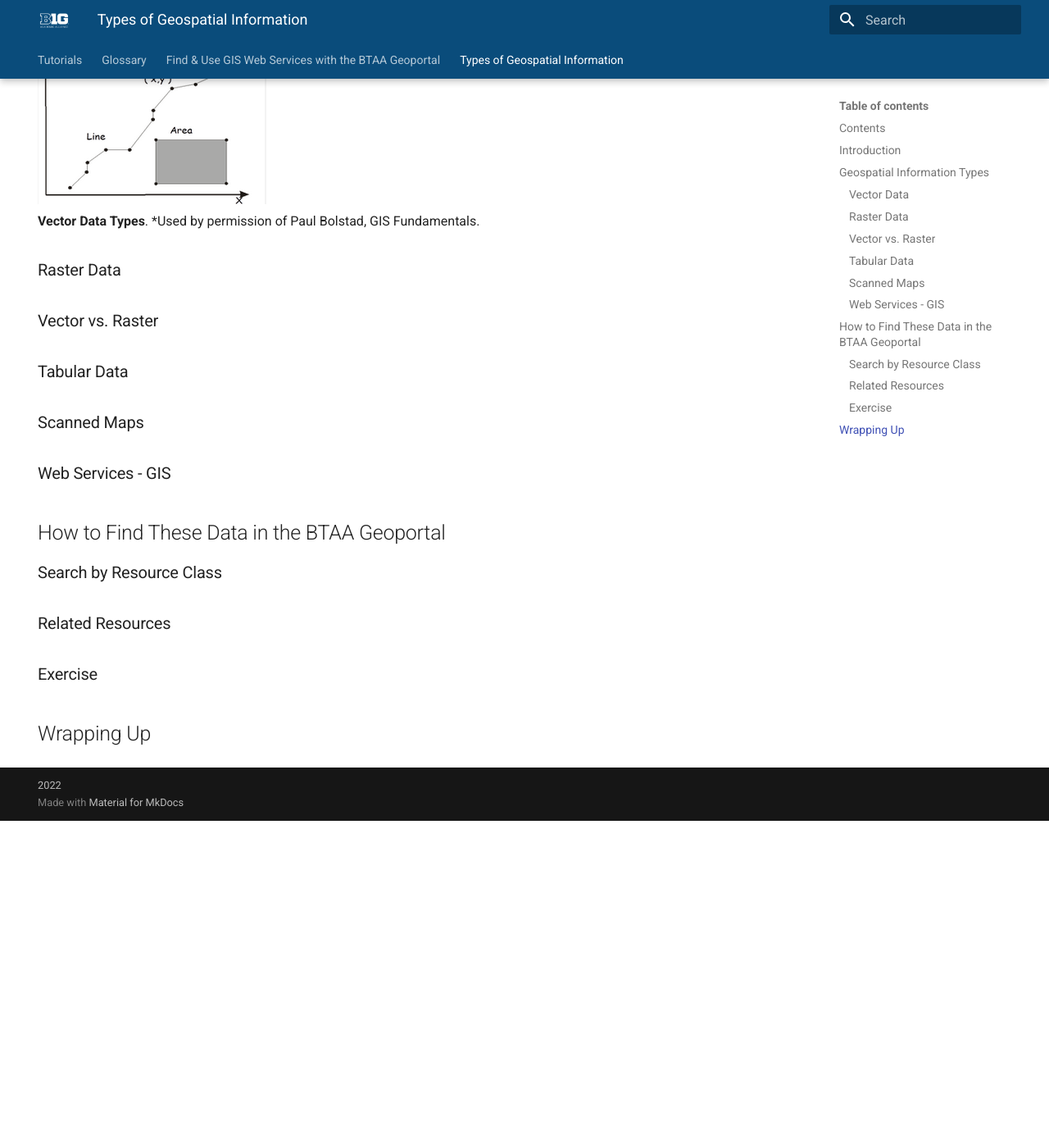
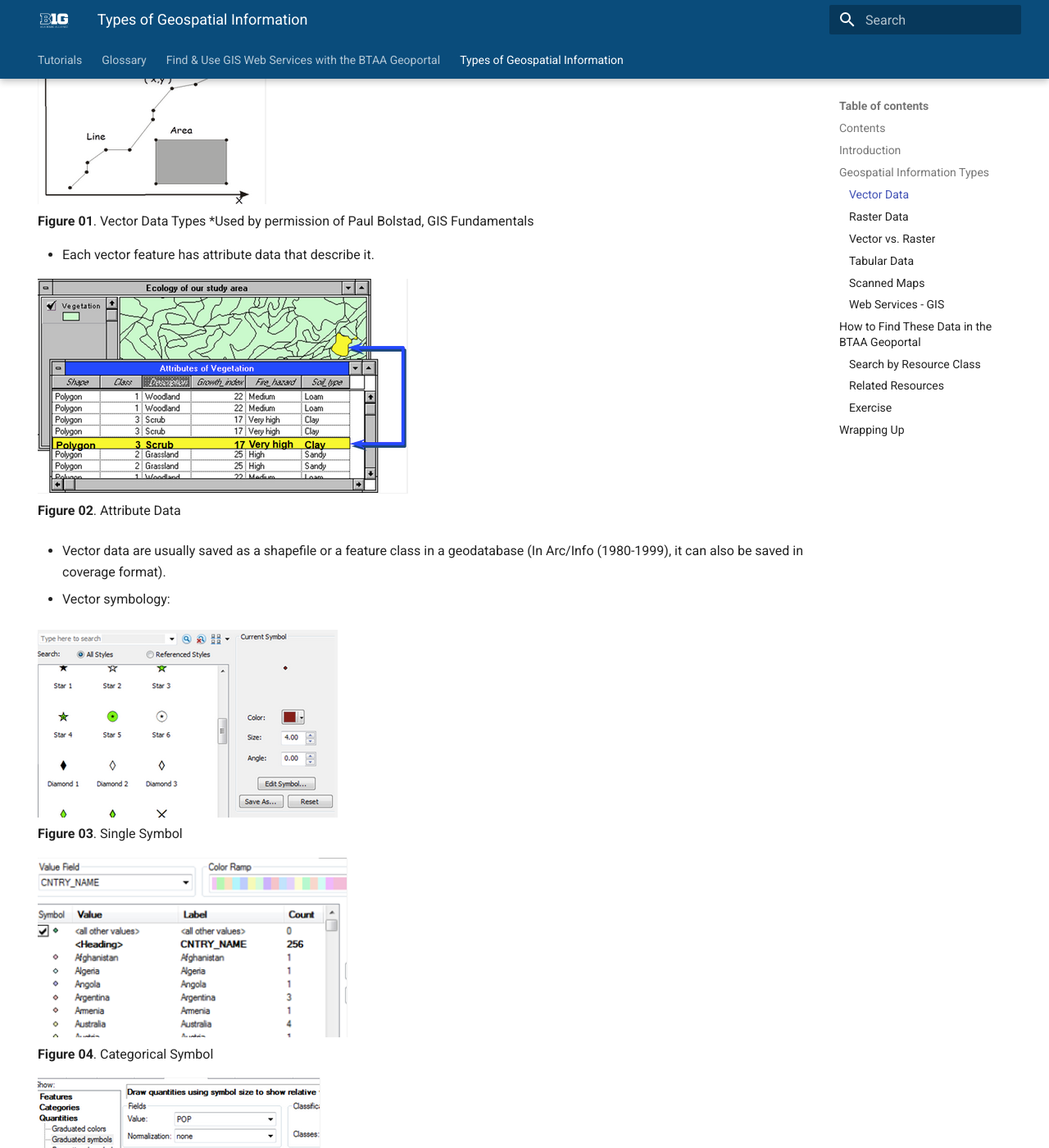
Before and after one commit to jebowe3/tutorials, an MkDocs documentation site: the page built from docs/types_of_geospatial_information.md, in a window 1280 px wide and 1400 px high, scrolled down 2090 px. Shown: the whole window at 82% size. Built offline with MkDocs 1.6.1 and Material for MkDocs 9.7.7, drawn with Linux system fonts in a browser that asks for light colours; before the commit the page ends 3091 px from its top, so only the background shows below that; some of the changed text lies outside the part shown.

Commit message:
finish vector section

```diff
--- a/docs/types_of_geospatial_information.md
+++ b/docs/types_of_geospatial_information.md
@@ -93,7 +93,25 @@ Close it (the 1st and last point are the same)
 In a single layer
 
 ![Vector Data Types](images/vector-data.png)
-**Vector Data Types**. *Used by permission of Paul Bolstad, GIS Fundamentals.
+**Figure 01**. Vector Data Types *Used by permission of Paul Bolstad, GIS Fundamentals
+
+* Each vector feature has attribute data that describe it.
+
+![Attribute Data](images/attributes.png)
+**Figure 02**. Attribute Data
+
+* Vector data are usually saved as a shapefile or a feature class in a geodatabase (In Arc/Info (1980-1999), it can also be saved in coverage format).
+
+* Vector symbology:
+
+![Single Symbol](images/single-symbol.png)
+**Figure 03**. Single Symbol
+
+![Categorical Symbol](images/categorical-symbol.png)
+**Figure 04**. Categorical Symbol
+
+![Quantitative Symbol](images/quantitative-symbol.png)
+**Figure 05**. Quantitative Symbol
 
 ### Raster Data
 
```
Also changed, not shown: docs/images/attributes.png (added), docs/images/categorical-symbol.png (added), docs/images/quantitative-symbol.png (added), docs/images/single-symbol.png (added).
